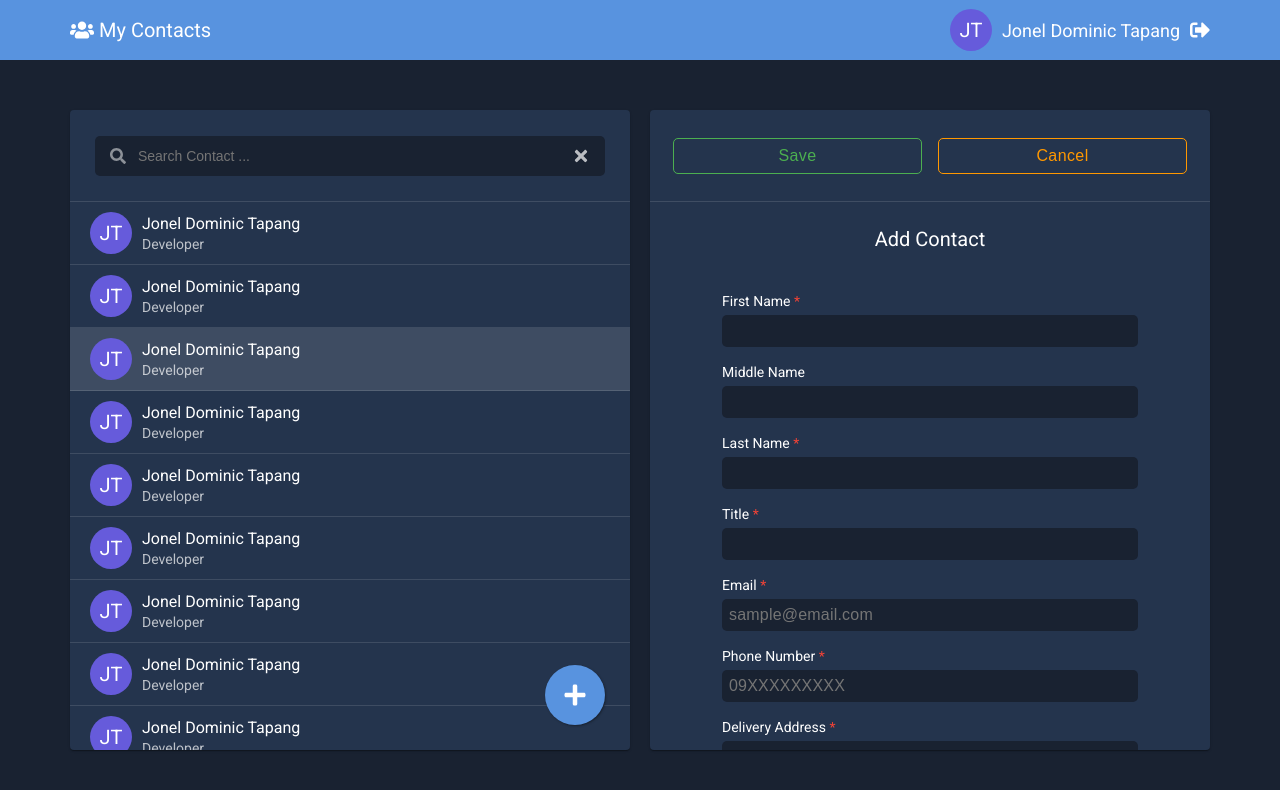
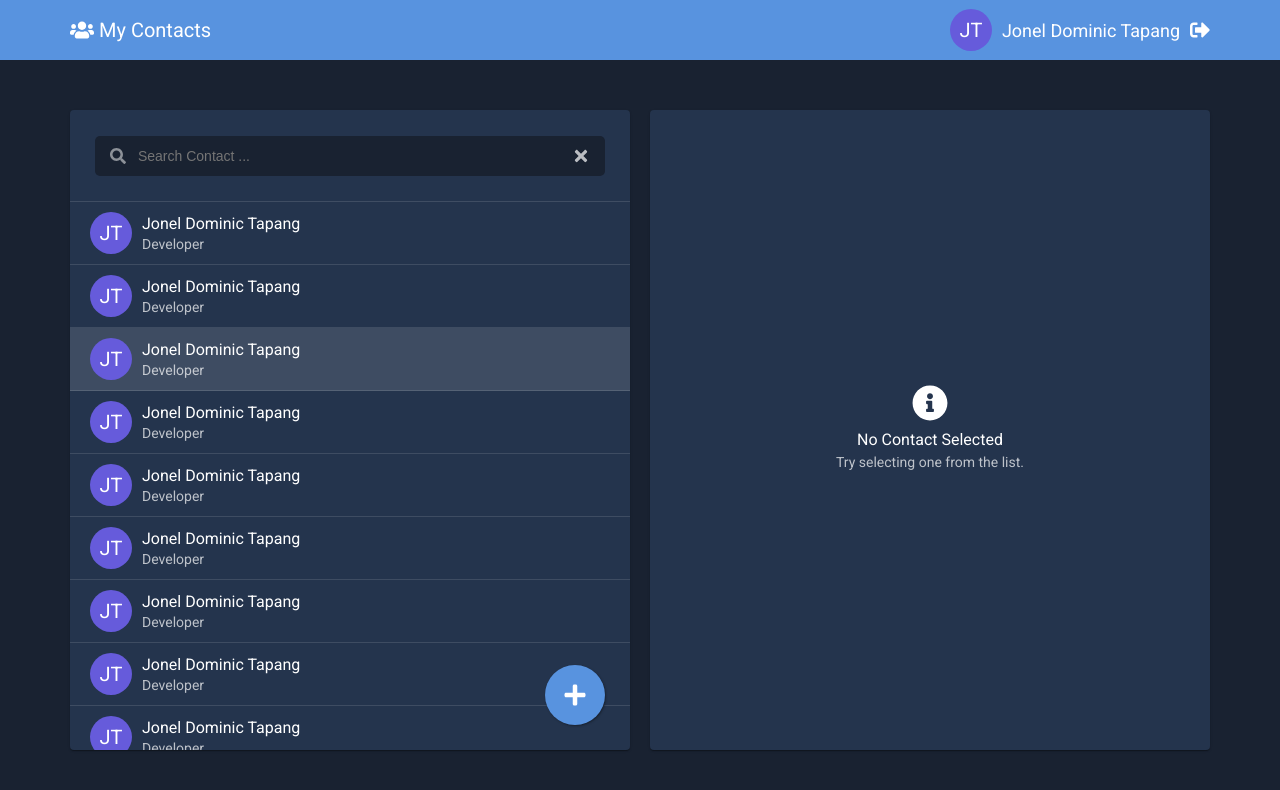
Before and after one commit to joneldominic/User-Contact-Management-App, a React (Create React App) app in the folder frontend/: page /contacts in a window 1280 px wide. Shown: the top 790 px of the page. Built offline with nearby package versions, Linux system fonts and the light colour scheme.

Commit message:
Fixed Detail View Borken UI

```diff
--- a/frontend/src/components/ContactDetails/ContactDetails.js
+++ b/frontend/src/components/ContactDetails/ContactDetails.js
@@ -1,8 +1,8 @@
 import React from "react";
 
-import ContactDetailsView from "./ContactDetailsView";
-import ContactDetailsEdit from "./ContactDetailsEdit";
-import ContactDetailsNew from "./ContactDetailsNew";
+// import ContactDetailsView from "./ContactDetailsView";
+// import ContactDetailsEdit from "./ContactDetailsEdit";
+// import ContactDetailsNew from "./ContactDetailsNew";
 import NoContactSelected from "./NoContactSelected";
 
 import { ContactDetailsContainer, ContactDetailsCard } from "./styles";
@@ -13,8 +13,8 @@ const ContactDetails = () => {
       <ContactDetailsCard>
         {/* <ContactDetailsView /> */}
         {/* <ContactDetailsEdit /> */}
-        <ContactDetailsNew />
-        {/* <NoContactSelected /> */}
+        {/* <ContactDetailsNew /> */}
+        <NoContactSelected />
       </ContactDetailsCard>
     </ContactDetailsContainer>
   );
--- a/frontend/src/components/ContactDetails/ContactDetailsView.js
+++ b/frontend/src/components/ContactDetails/ContactDetailsView.js
@@ -14,7 +14,7 @@ import Avatar from "../../core/UI/Avatar";
 import {
   Divider,
   ContactDetailsContentWrapper,
-  ActionContainer,
+  ViewActionContainer,
   ContactViewContainer,
   ContactViewHead,
   ContactViewName,
@@ -29,14 +29,14 @@ import {
 const ContactDetailsView = () => {
   return (
     <ContactDetailsContentWrapper>
-      <ActionContainer>
+      <ViewActionContainer>
         <Button variant="outlined" color="info">
           Edit
         </Button>
         <Button variant="outlined" color="warning">
           Delete
         </Button>
-      </ActionContainer>
+      </ViewActionContainer>
       <Divider />
       <ContactViewContainer>
         <ContactViewHead>
--- a/frontend/src/components/ContactDetails/NoContactSelected.js
+++ b/frontend/src/components/ContactDetails/NoContactSelected.js
@@ -29,7 +29,7 @@ const NoContactSelected = () => {
       <IconWrapper>
         <FaInfoCircle />
       </IconWrapper>
-      <Message>No Contact Selected.</Message>
+      <Message>No Contact Selected</Message>
       <SubMessage>Try selecting one from the list.</SubMessage>
     </MainWrapper>
   );
--- a/frontend/src/components/ContactDetails/styles.js
+++ b/frontend/src/components/ContactDetails/styles.js
@@ -50,6 +50,17 @@ export const ContactDetailsContentWrapper = styled.div`
 `;
 
 // Contact Details View ------------------------------------
+export const ViewActionContainer = styled.div`
+  height: 91px;
+  padding: 0px 15px;
+
+  display: flex;
+  align-items: center;
+
+  & > button {
+    width: 100%;
+  }
+`;
 
 export const ContactViewContainer = styled.div`
   padding: 15px 50px;
@@ -64,6 +75,7 @@ export const ContactViewHead = styled.div`
   margin: 10px 0px 25px 0px;
   display: flex;
   flex-direction: column;
+  align-items: center;
 `;
 
 export const ContactViewName = styled.div`
```
